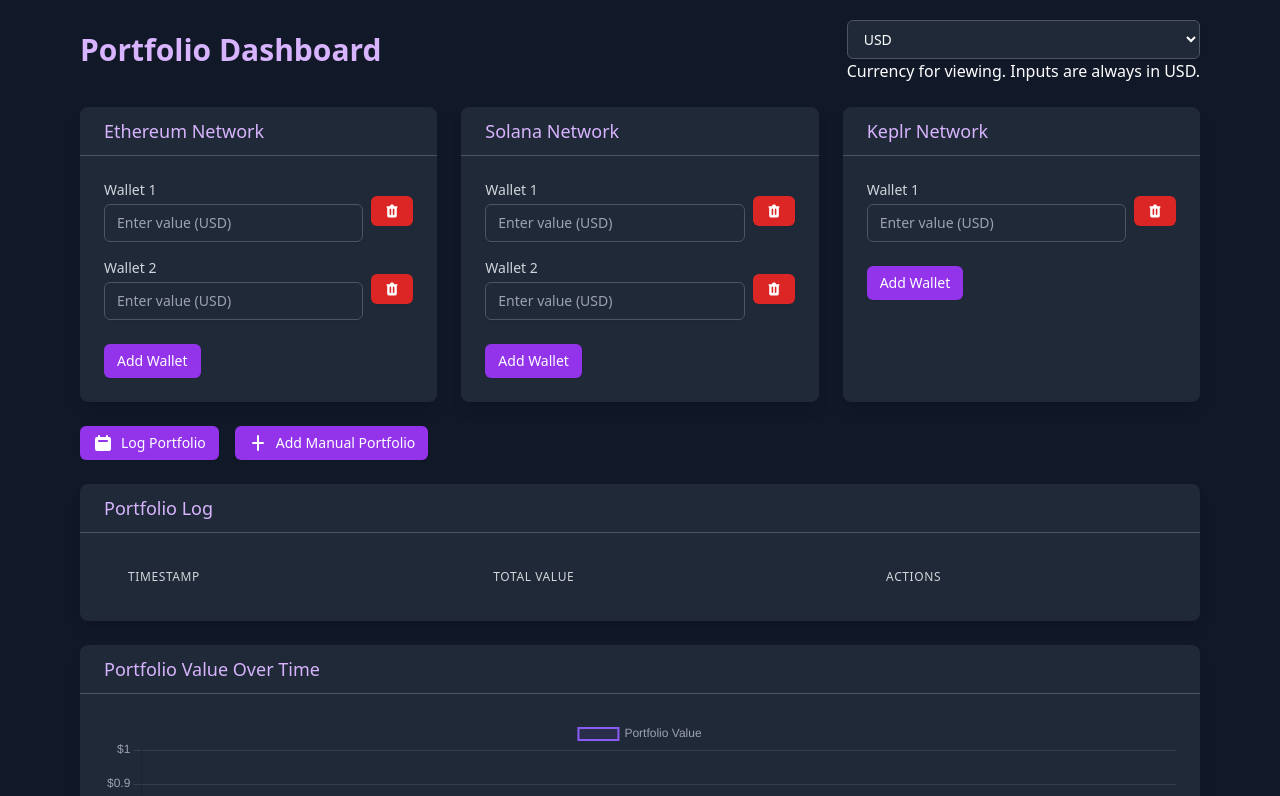
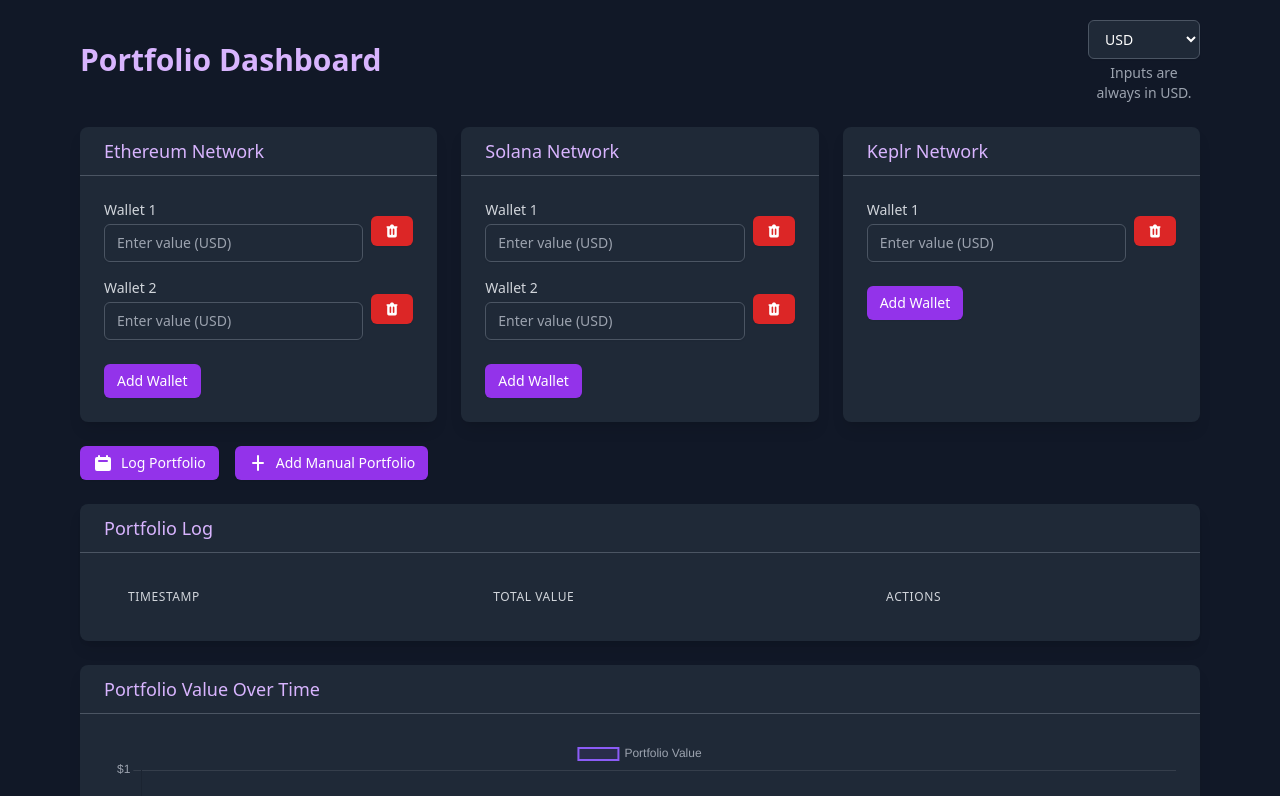
Before and after one commit to SwiftStrike24/Crypto-Portfolio-Dashboard, a React (Create React App) app: page / in a window 1280 px wide. Shown: the top 796 px of the page. Built offline with nearby package versions, Linux system fonts and the light colour scheme.

Commit message:
Fixed tooltip text.

```diff
--- a/src/components/PortfolioDashboard.js
+++ b/src/components/PortfolioDashboard.js
@@ -272,14 +272,14 @@ const PortfolioDashboard = () => {
     <div className="p-4 max-w-6xl mx-auto w-full bg-gray-900 text-white min-h-screen">
       <div className="flex flex-col sm:flex-row justify-between items-center mb-6">
         <h1 className="text-2xl sm:text-3xl font-bold text-purple-300 mb-4 sm:mb-0">Portfolio Dashboard</h1>
-        <div className="tooltip">
-          <Select
+        <div className="flex flex-col items-center w-28">
+        <Select
             options={Object.keys(CURRENCIES)}
             value={currency}
             onChange={(e) => setCurrency(e.target.value)}
-            className="w-24"
-          />
-          <span className="tooltiptext">Currency for viewing. Inputs are always in USD.</span>
+            className="w-full mb-1"
+        />
+        <span className="text-sm text-gray-400 text-center">Inputs are always in USD.</span>
         </div>
       </div>
 
```
